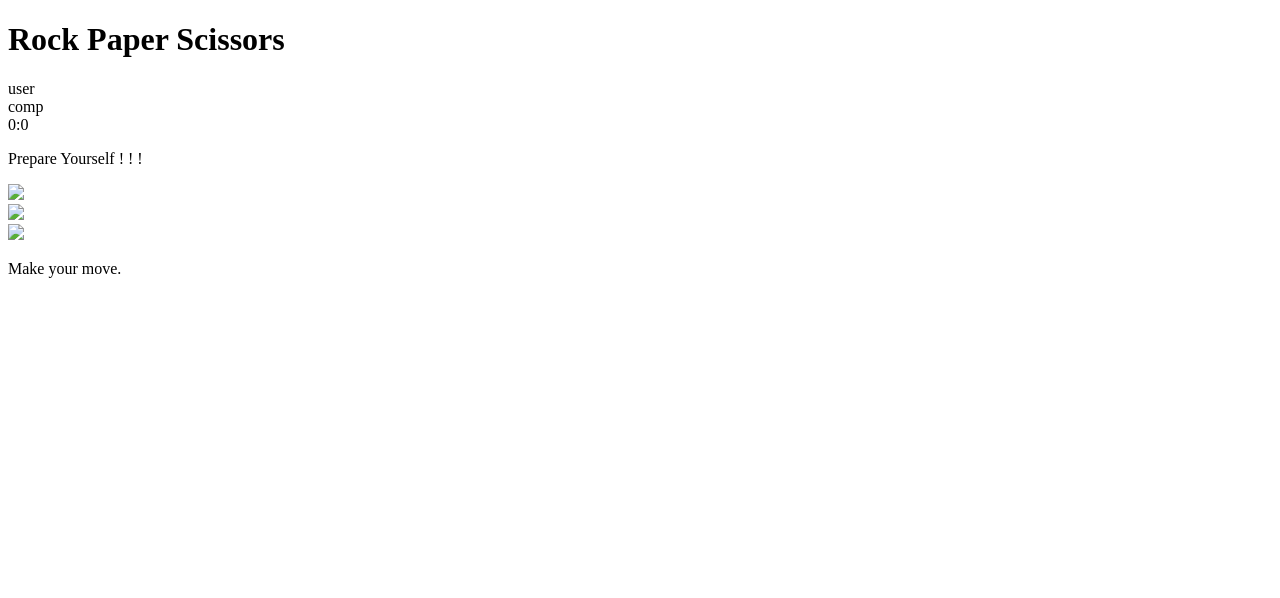
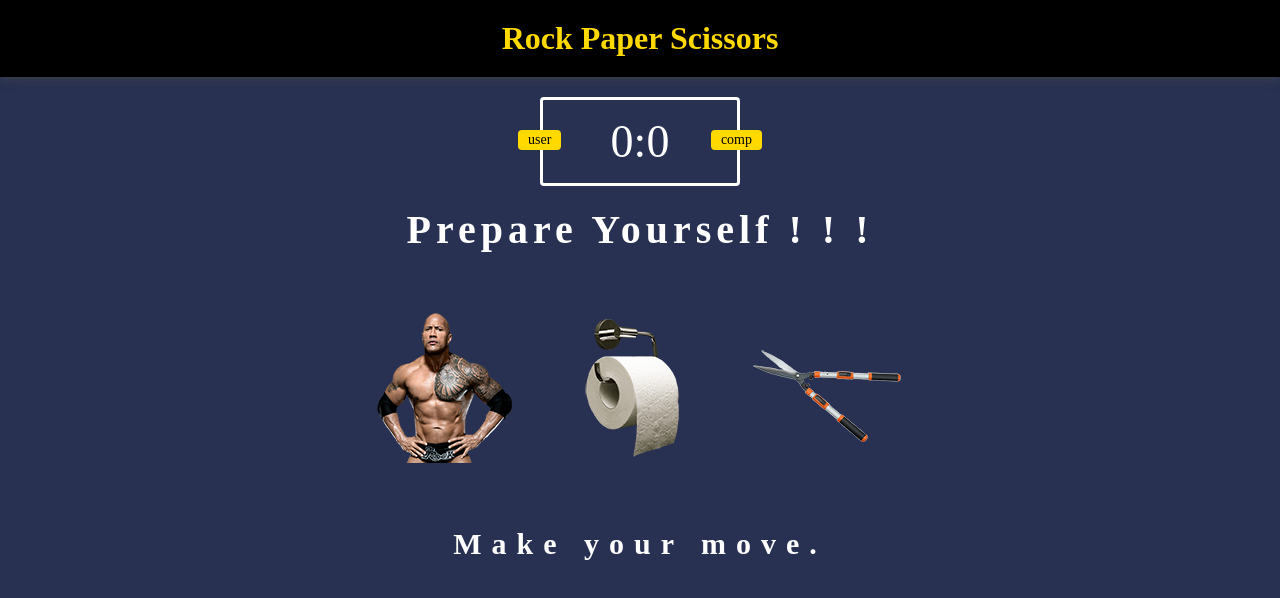
Before and after one commit to matp5/Rock-Paper-Scissors, a plain HTML site: page index.html in a window 1280 px wide. Drawn offline with Linux system fonts and the light colour scheme; files whose address does not match are found by name.

Commit message:
Added CSS style

```diff
--- a/css/main.css
+++ b/css/main.css
@@ -0,0 +1,119 @@
+* {
+    margin: 0;
+    padding: 0;
+    box-sizing: border-box;
+}
+
+body {
+    background-color: rgba(0, 11, 49, 0.842);
+    color: white;
+}
+
+header {
+    background: black;
+    box-shadow: 0 0 10px 0#464647;
+    padding: 20px;
+}
+
+header > h1 {
+    color: rgb(255, 217, 0);
+    text-align: center;
+}
+
+.score__board {
+    border: 3px solid white;
+    border-radius: 4px;
+    text-align: center;
+    width: 200px;
+    margin: 20px auto;
+    font-size: 46px;
+    padding: 15px 20px;
+    position: relative;
+}
+
+.badge {
+    background: rgb(255, 217, 0);
+    border-radius: 4px;
+    font-size: 14px;
+    padding: 2px 10px;
+    color: black;
+}
+
+#user-label {
+    position: absolute;
+    top: 30px;
+    left: -25px;
+}
+#computer-label {
+    position: absolute;
+    top: 30px;
+    right: -25px;
+}
+
+.result {
+    font-size: 40px;
+}
+
+.result > p {
+    text-align: center;
+    font-weight: bold;
+    letter-spacing: 5px;
+}
+
+.choices {
+    margin-top: 50px;
+    text-align: center;
+}
+
+.choice {
+    border-radius: 50%;
+    margin: 0 20px;
+    padding: 10px;
+    display: inline-block;
+    transition: all 0.3s ease;
+}
+
+.choice:hover {
+    cursor: pointer;
+}
+
+#action-message {
+    text-align: center;
+    font-weight: bold;
+    font-size: 30px;
+    margin-top: 50px;
+    letter-spacing: 10px;
+}
+
+.green-glow {
+    border: 4px solid #4dcc7d ;
+    box-shadow: 0 0 10px #31b43a;
+}
+
+.red-glow {
+    border: 4px solid #fc121b;
+    box-shadow: 0 0 10px #d01115;
+}
+
+.gray-glow {
+    border: 4px solid #464647;
+    box-shadow: 0 0 10px #25292b;
+}
+
+@media only screen and (max-width: 500px) {
+    .result {
+        font-size: 30px;
+    }
+
+    .choice {
+        padding: 0;
+    }
+
+    img {
+        width: 120px;
+    }
+
+    #action-message {
+        font-size: 20px;
+    }
+}
--- a/index.html
+++ b/index.html
@@ -11,7 +11,7 @@
             <h1>Rock Paper Scissors</h1>
         </header>
 
-        <div class="score-board">
+        <div class="score__board">
             <div id='user-label' class="badge">user</div>
             <div id='computer-label' class="badge">comp</div>
             <span id='user-score'>0</span>:<span id='computer-score'>0</span>
```
Also changed, not shown: images/paper.png (added), images/rock.png (added), images/scissors.png (added).
